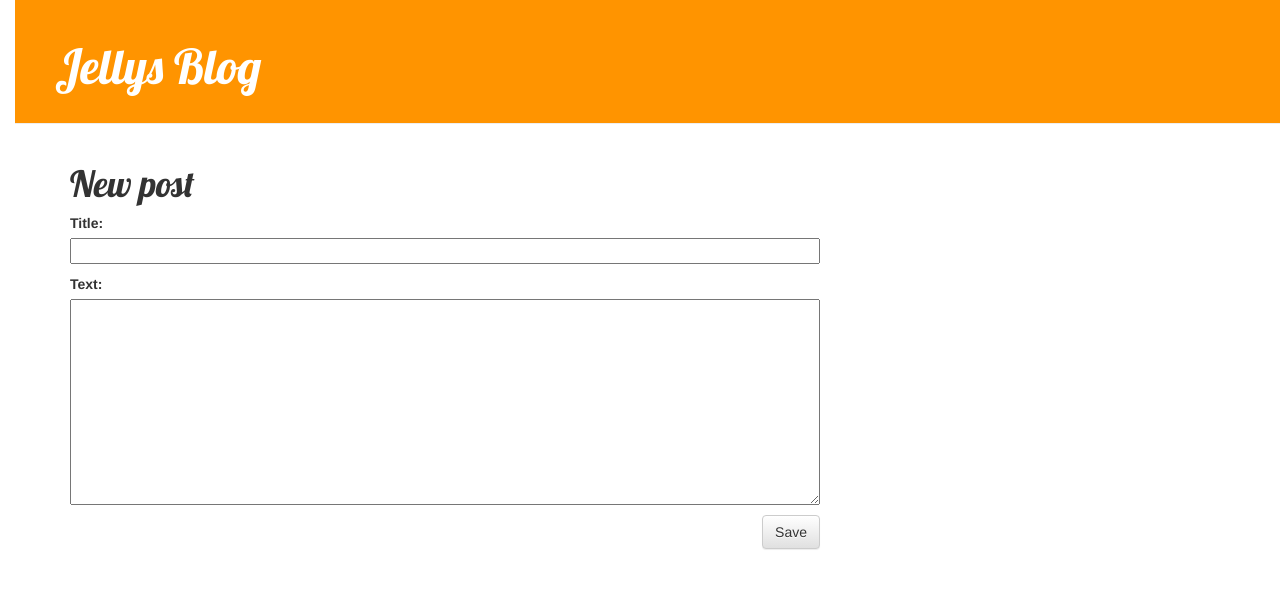
After one commit to Jellyspace/my-first-blog, a Django app: page /post/new/ in a window 1280 px wide. The commit adds this page. Shown: the top 589 px of the page. Run offline with Django 3.2, Linux system fonts and the light colour scheme; some libraries are stand-ins or nearby versions.

Commit message:
Added views to create/edit blog post inside the site

```diff
--- /dev/null
+++ b/blog/forms.py
@@ -0,0 +1,8 @@
+from django import forms
+from .models import Post
+
+class PostForm(forms.ModelForm):
+
+    class Meta:
+        model = Post
+        fields = ('title', 'text',)
--- a/blog/templates/blog/base.html
+++ b/blog/templates/blog/base.html
@@ -3,15 +3,20 @@
 
 <html>
 <head>
-<link rel="stylesheet" href="{% static "css/blog.css" %}">
-<link href="http://fonts.googleapis.com/css?family=Lobster&subset=latin,latin-ext" rel="stylesheet" type="text/css">
-<link rel="stylesheet" href="//maxcdn.bootstrapcdn.com/bootstrap/3.2.0/css/bootstrap.min.css">
-<link rel="stylesheet" href="//maxcdn.bootstrapcdn.com/bootstrap/3.2.0/css/bootstrap-theme.min.css">
         <title>jellys blog</title>
+        <link rel="stylesheet" href="//maxcdn.bootstrapcdn.com/bootstrap/3.2.0/css/bootstrap.min.css">
+        <link rel="stylesheet" href="//maxcdn.bootstrapcdn.com/bootstrap/3.2.0/css/bootstrap-theme.min.css">
+        <link href='//fonts.googleapis.com/css?family=Lobster&subset=latin,latin-ext' rel='stylesheet' type='text/css'>
+        <link rel="stylesheet" href="{% static "css/blog.css" %}">
+</head>
 
 <body>
 
+
 <div class="page-header">
+{% if user.is_authenticated %}
+<a href="{% url "post_new" %}" class="top-menu"><span class="glyphicon glyphicon-plus"></span></a>
+{% endif %}
 <h1><a href="/">Jellys Blog</a></h1>
 </div>
 
--- a/blog/templates/blog/post_detail.html
+++ b/blog/templates/blog/post_detail.html
@@ -1,3 +1,4 @@
+
 {% extends "blog/base.html" %}
 
 {% block content %}
@@ -7,6 +8,7 @@
                 {{ post.published_date }}
             </div>
         {% endif %}
+        <a class="btn btn-default" href="{% url "post_edit" pk=post.pk %}"><span class="glyphicon glyphicon-pencil"></span></a>
         <h1>{{ post.title }}</h1>
         <p>{{ post.text|linebreaks }}</p>
     </div>
--- /dev/null
+++ b/blog/templates/blog/post_edit.html
@@ -0,0 +1,9 @@
+{% extends "blog/base.html" %}
+
+{% block content %}
+    <h1>New post</h1>
+    <form method="POST" class="post-form">{% csrf_token %}
+        {{ form.as_p }}
+        <button type="submit" class="save btn btn-default">Save</button>
+    </form>
+{% endblock %}
--- a/blog/urls.py
+++ b/blog/urls.py
@@ -1,7 +1,9 @@
-from django.conf.urls import url
+from django.conf.urls import include, url
 from . import views
 
 urlpatterns = [
-   url(r'^$', views.post_list, name='post_list'),
-   url(r'^post/(?P<pk>[0-9]+)/$', views.post_detail, name='post_detail'),
+    url(r'^$', views.post_list, name='post_list'),
+    url(r'^post/(?P<pk>[0-9]+)/$', views.post_detail, name='post_detail'),
+    url(r'^post/new/$', views.post_new, name='post_new'),
+    url(r'^post/(?P<pk>[0-9]+)/edit/$', views.post_edit, name='post_edit'),
 ]
--- a/blog/views.py
+++ b/blog/views.py
@@ -1,6 +1,8 @@
 from django.shortcuts import render, get_object_or_404
 from django.utils import timezone
+from django.shortcuts import redirect
 from .models import Post
+from .forms import PostForm
 
 # Create your views here.
 
@@ -11,3 +13,30 @@ def post_list(request):
 def post_detail(request, pk):
     post = get_object_or_404(Post, pk=pk)
     return render(request, 'blog/post_detail.html', {'post': post})
+
+def post_new(request):
+    if request.method == "POST":
+        form = PostForm(request.POST)
+        if form.is_valid():
+            post = form.save(commit=False)
+            post.author = request.user
+            post.published_date = timezone.now()
+            post.save()
+            return redirect('blog.views.post_detail', pk=post.pk)
+    else:
+        form = PostForm()
+    return render(request, 'blog/post_edit.html', {'form': form})
+
+def post_edit(request, pk):
+    post = get_object_or_404(Post, pk=pk)
+    if request.method == "POST":
+        form = PostForm(request.POST, instance=post)
+        if form.is_valid():
+            post = form.save(commit=False)
+            post.author = request.user
+            post.published_date = timezone.now()
+            post.save()
+            return redirect('blog.views.post_detail', pk=post.pk)
+    else:
+        form = PostForm(instance=post)
+    return render(request, 'blog/post_edit.html', {'form': form})
```
